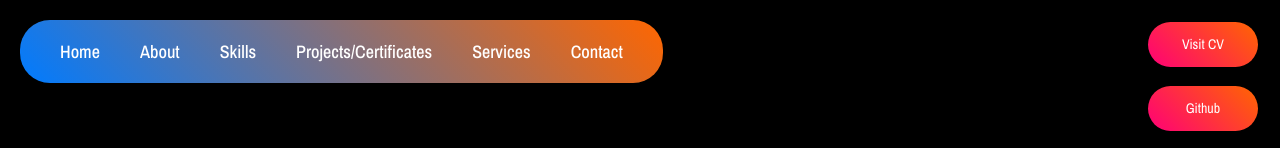
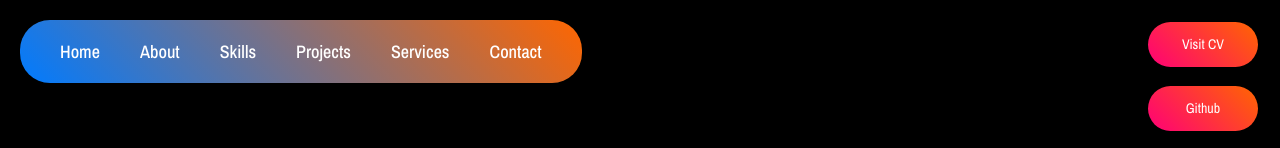
Before and after one commit to skyneon1/My_Portfolio, a React (Create React App) app: page / in a window 1280 px wide. Shown: the top 148 px of the page. Built offline with nearby package versions, Linux system fonts and the light colour scheme.

Commit message:
Update Navbar.js

```diff
--- a/src/components/Navbar.js
+++ b/src/components/Navbar.js
@@ -43,7 +43,7 @@
             <li><a href="#home">Home</a></li>
             <li><a href="#about">About</a></li>
             <li><a href="#skills">Skills</a></li>
-            <li><a href="#projects">Projects/Certificates</a></li>
+            <li><a href="#projects">Projects</a></li>
             <li><a href="#services">Services</a></li>
             <li><a href="#contact">Contact</a></li>
           </ul>
```
